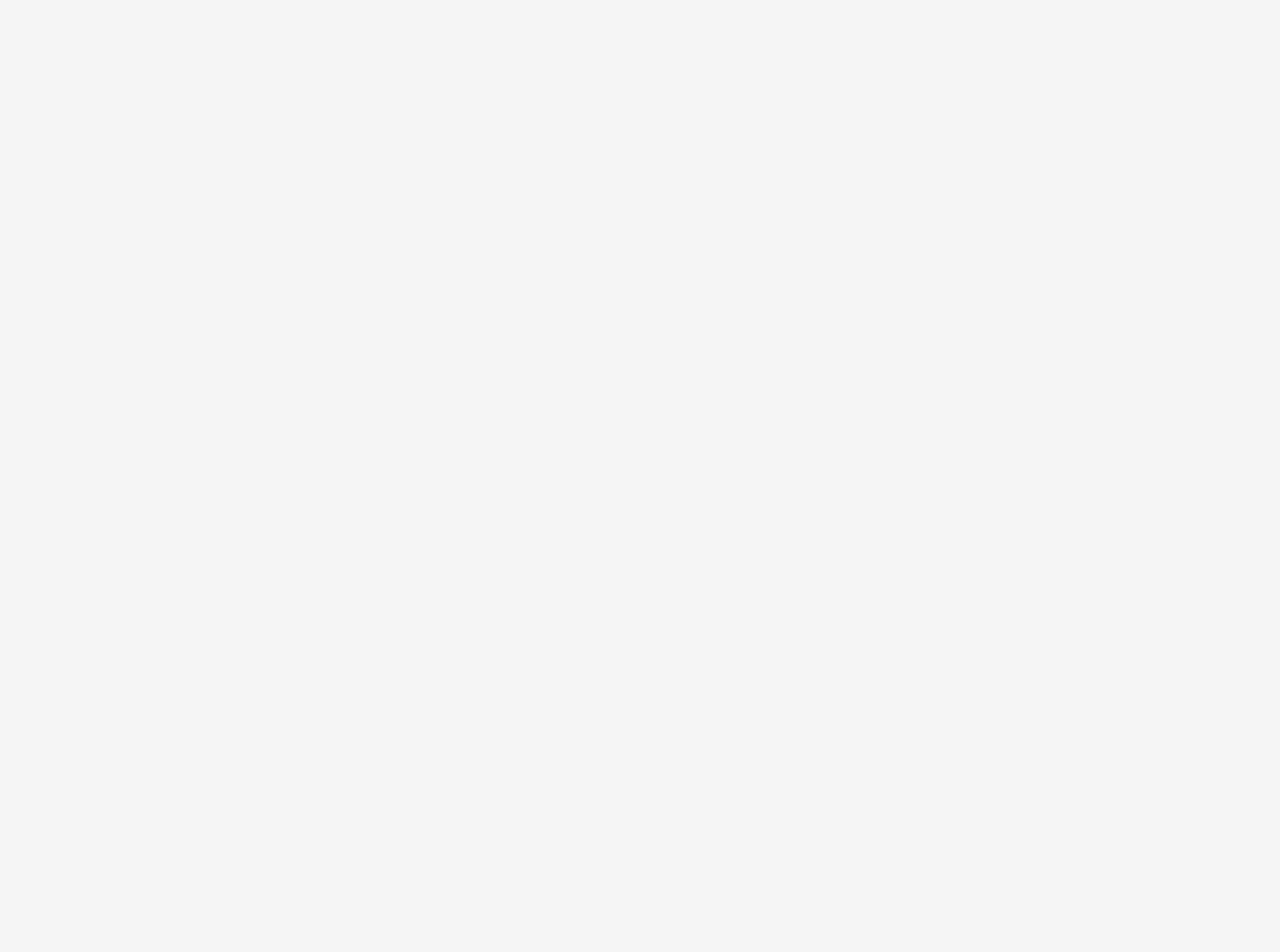
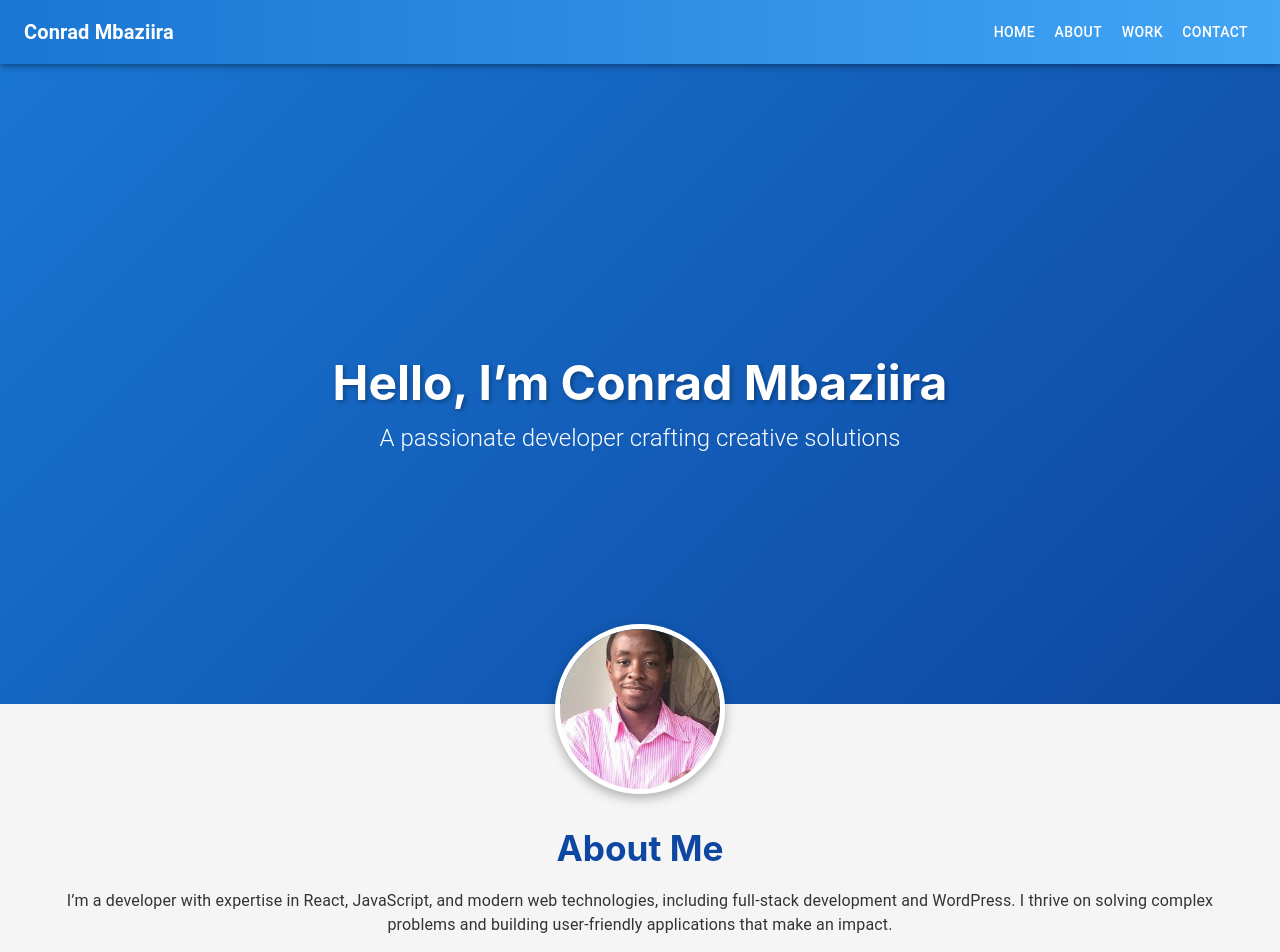
Before and after one commit to ConradPB/portfolio-react-update, a React (Vite) app in the folder portfolio/: page / in a window 1280 px wide. Shown: the top 952 px of the page. Before the commit the page ends 800 px from the top, so only its background shows below. Built offline with nearby package versions, Linux system fonts and the light colour scheme.

Commit message:
added intro section

```diff
--- a/portfolio/src/App.jsx
+++ b/portfolio/src/App.jsx
@@ -11,7 +11,51 @@ function App() {
     setTimeout(() => setCopied(false), 2000);
   };
 
+  return (
+    <div className="App">
+      <AppBar position="sticky" className="app-bar">
+        <Toolbar>
+          <Typography variant="h6" style={{ flexGrow: 1, fontWeight: 700 }}>
+            Conrad Mbaziira
+          </Typography>
+          <Button color="inherit" href="#welcome-section">Home</Button>
+          <Button color="inherit" href="#about">About</Button>
+          <Button color="inherit" href="#work">Work</Button>
+          <Button color="inherit" href="#contact">Contact</Button>
+        </Toolbar>
+      </AppBar>
 
+      <section id="welcome-section" className="section welcome">
+        <Container>
+          <Box className="fade-in">
+            <h1>Hello, I’m Conrad Mbaziira</h1>
+            <Typography variant="h5" component="p" sx={{ fontWeight: 300 }}>
+              A passionate developer crafting creative solutions
+            </Typography>
+          </Box>
+        </Container>
+      </section>
+
+      <div className="profile-pic-container">
+        <img src="/assets/screenshots/profile.jpg" alt="Conrad Bugingo" className="profile-pic" />
+      </div>
+
+      <section id="about" className="section">
+        <Container>
+          <Box className="fade-in">
+            <h2>About Me</h2>
+            <Typography variant="body1">
+              I’m a developer with expertise in React, JavaScript, and modern web technologies,
+              including full-stack development and WordPress. I thrive on solving complex problems
+              and building user-friendly applications that make an impact.
+            </Typography>
+          </Box>
+        </Container>
+      </section>
+
+
+    </div>
+  );
 }
 
 export default App;
```
